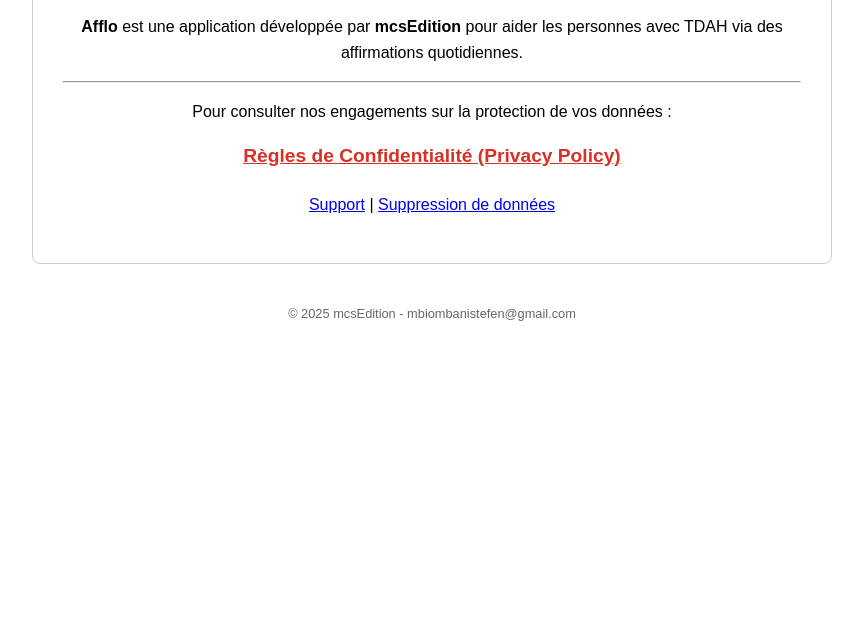
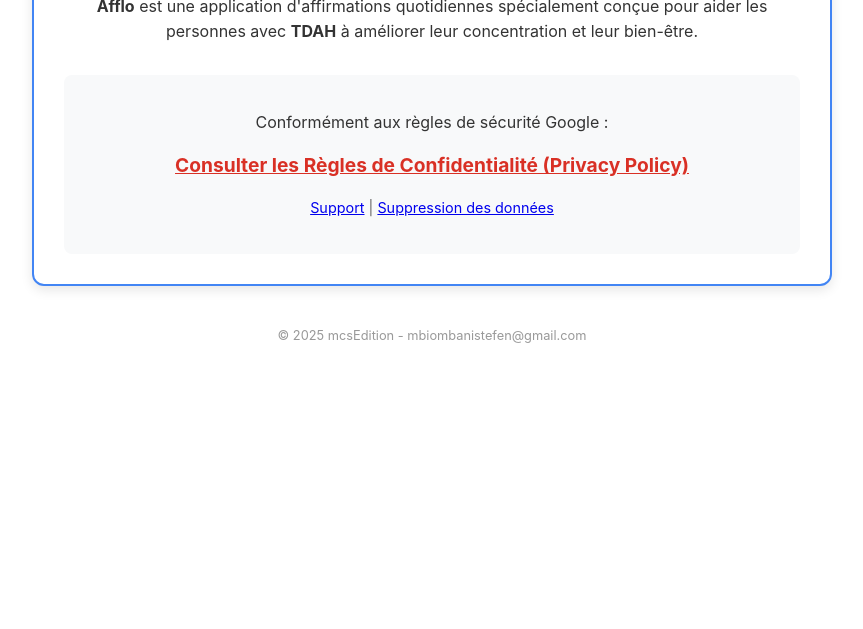
Before and after one commit to mcsEdition-Corp/mcsedition-corp.github.io, a plain HTML site: page index.html in a window 1280 px wide. Shown: the part 171-800 px from the top of the page, without its empty margins (208-1071 px from the left). Drawn offline with Linux system fonts and the light colour scheme.

Commit message:
Update index.html

```diff
--- a/index.html
+++ b/index.html
@@ -3,38 +3,43 @@
 <head>
     <meta charset="UTF-8">
     <meta name="viewport" content="width=device-width, initial-scale=1.0">
-    <title>Afflo - mcsEdition</title>
+    <title>Afflo - Affirmations TDAH</title>
     <meta name="google-site-verification" content="OALZixEHZA4qRHQv0sbJxwAcEeYCSJYx6cAHIr2qK2M" />
     <style>
-        body { font-family: sans-serif; line-height: 1.6; max-width: 800px; margin: 40px auto; padding: 20px; text-align: center; }
-        .branding-box { border: 1px solid #ccc; padding: 30px; border-radius: 8px; }
-        h1 { color: #1a73e8; }
-        .privacy-link { font-weight: bold; font-size: 1.2em; color: #d93025; text-decoration: underline; }
+        body { font-family: -apple-system, BlinkMacSystemFont, "Segoe UI", Roboto, sans-serif; line-height: 1.6; color: #333; max-width: 800px; margin: 40px auto; padding: 20px; text-align: center; }
+        .card { border: 2px solid #4285F4; border-radius: 12px; padding: 30px; background: #fff; box-shadow: 0 4px 12px rgba(0,0,0,0.1); }
+        h1 { color: #4285F4; margin-top: 0; }
+        .privacy-box { margin-top: 30px; padding: 20px; background: #f8f9fa; border-radius: 8px; }
+        .main-link { font-size: 1.2em; font-weight: bold; color: #d93025; text-decoration: underline; }
+        p { margin: 15px 0; }
     </style>
 </head>
 <body>
 
-    <div class="branding-box">
+    <div class="card">
         <h1>Afflo</h1>
-        <p><strong>Afflo</strong> est une application développée par <strong>mcsEdition</strong> pour aider les personnes avec TDAH via des affirmations quotidiennes.</p>
-
-        <hr>
-
-        <p>Pour consulter nos engagements sur la protection de vos données :</p>
 
         <p>
-            <a href="https://mcsedition-corp.github.io/afflo/privacy.html" class="privacy-link">
-                Règles de Confidentialité (Privacy Policy)
-            </a>
+            <strong>Afflo</strong> est une application d'affirmations quotidiennes spécialement conçue pour aider les personnes avec <strong>TDAH</strong> à améliorer leur concentration et leur bien-être.
         </p>
 
-        <p style="margin-top: 20px;">
-            <a href="https://mcsedition-corp.github.io/afflo/support.html">Support</a> |
-            <a href="https://mcsedition-corp.github.io/afflo/data-deletion.html">Suppression de données</a>
-        </p>
+        <div class="privacy-box">
+            <p>Conformément aux règles de sécurité Google :</p>
+
+            <p>
+                <a href="https://mcsedition-corp.github.io/afflo/privacy.html" class="main-link">
+                    Consulter les Règles de Confidentialité (Privacy Policy)
+                </a>
+            </p>
+
+            <p style="font-size: 0.9em; color: #666; margin-top: 15px;">
+                <a href="https://mcsedition-corp.github.io/afflo/support.html">Support</a> |
+                <a href="https://mcsedition-corp.github.io/afflo/data-deletion.html">Suppression des données</a>
+            </p>
+        </div>
     </div>
 
-    <footer style="margin-top: 40px; font-size: 0.8em; color: #666;">
+    <footer style="margin-top: 40px; font-size: 0.8em; color: #999;">
         © 2025 mcsEdition - mbiombanistefen@gmail.com
     </footer>
 
```
